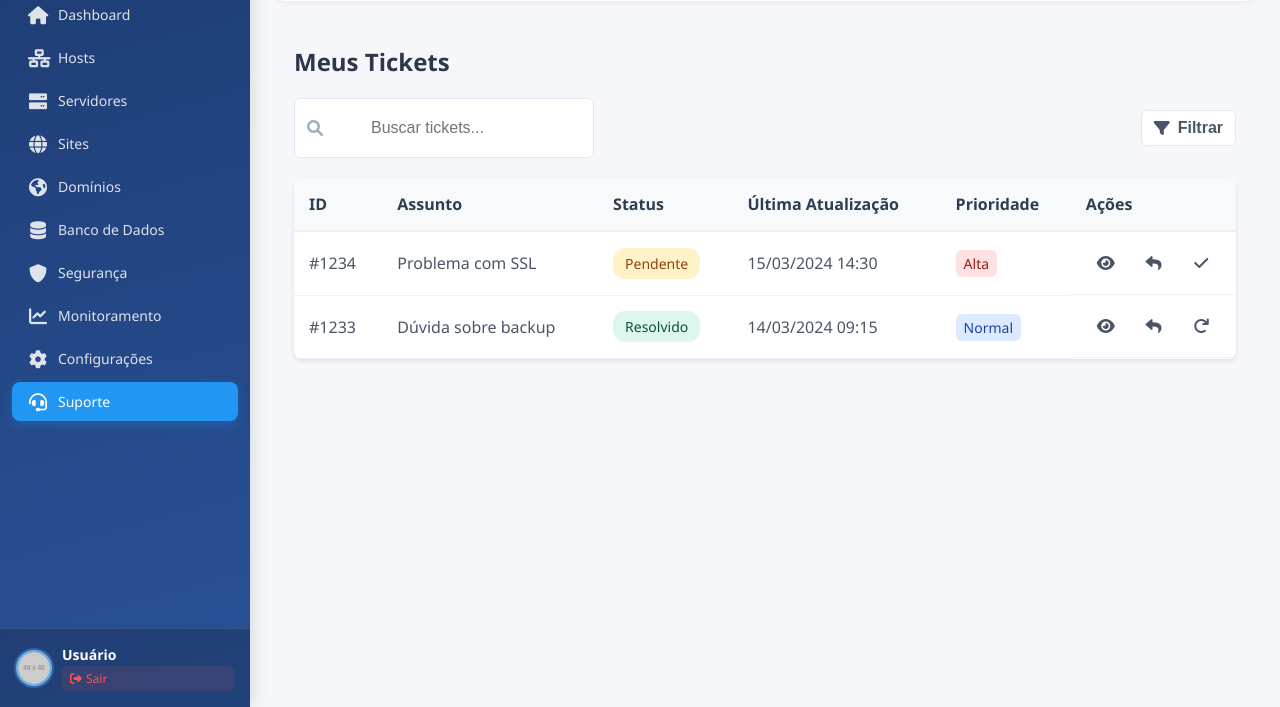
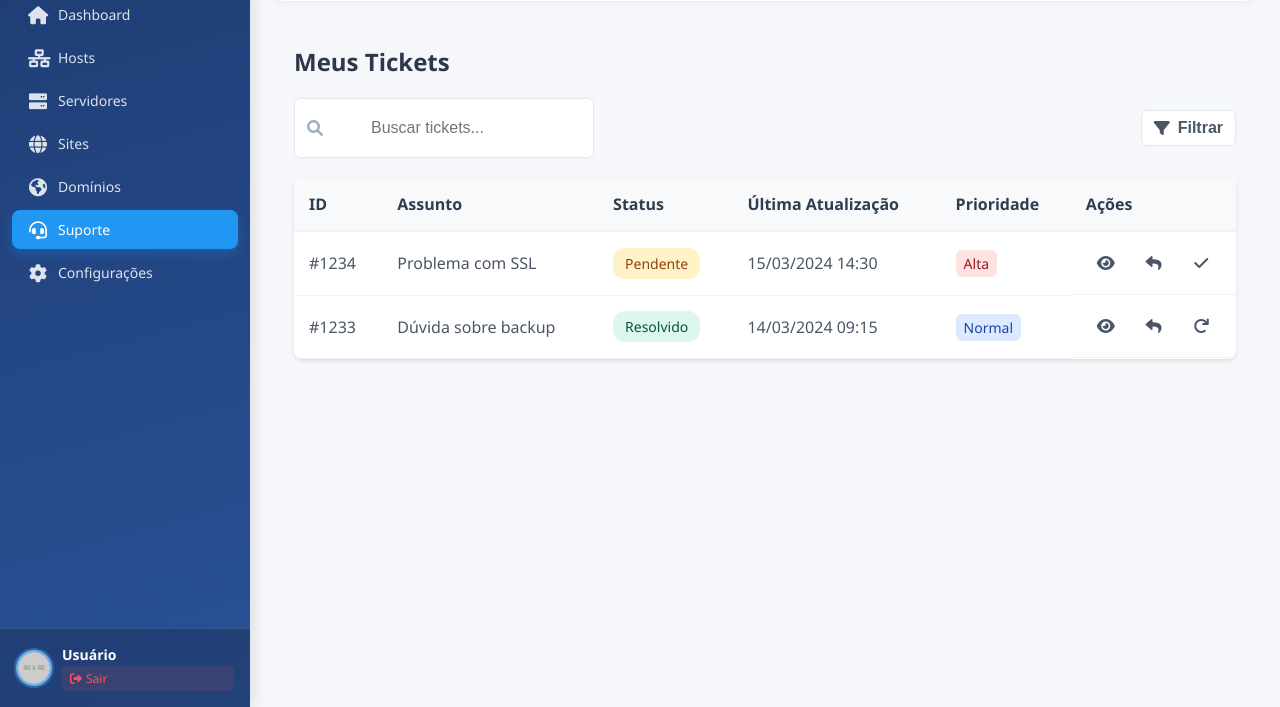
Before and after one commit to Gabrielnfranca/cloudease, a plain HTML site: page support.html in a window 1280 px wide. Shown: the part 93-800 px from the top of the page. Drawn offline with Linux system fonts and the light colour scheme; placeholder pictures from the web are drawn by us.

Commit message:
Alteção no menu lateral do Suporte. Todos os menus estao iguais.

```diff
--- a/support.html
+++ b/support.html
@@ -31,20 +31,11 @@
             <li>
                 <a href="domains.html"><i class="fas fa-globe-americas"></i> Domínios</a>
             </li>
-            <li>
-                <a href="#"><i class="fas fa-database"></i> Banco de Dados</a>
-            </li>
-            <li>
-                <a href="#"><i class="fas fa-shield-alt"></i> Segurança</a>
-            </li>
-            <li>
-                <a href="#"><i class="fas fa-chart-line"></i> Monitoramento</a>
+            <li class="active">
+                <a href="support.html"><i class="fas fa-headset"></i> Suporte</a>
             </li>
             <li>
                 <a href="#"><i class="fas fa-cog"></i> Configurações</a>
-            </li>
-            <li class="active">
-                <a href="support.html"><i class="fas fa-headset"></i> Suporte</a>
             </li>
         </ul>
         <div class="user-info">
```
Also changed, not shown: dashboard.html (+2 -2 lines), domains.html (+2 -2 lines), hosts.html (+2 -2 lines), servers.html (+2 -2 lines), sites.html (+2 -2 lines).
